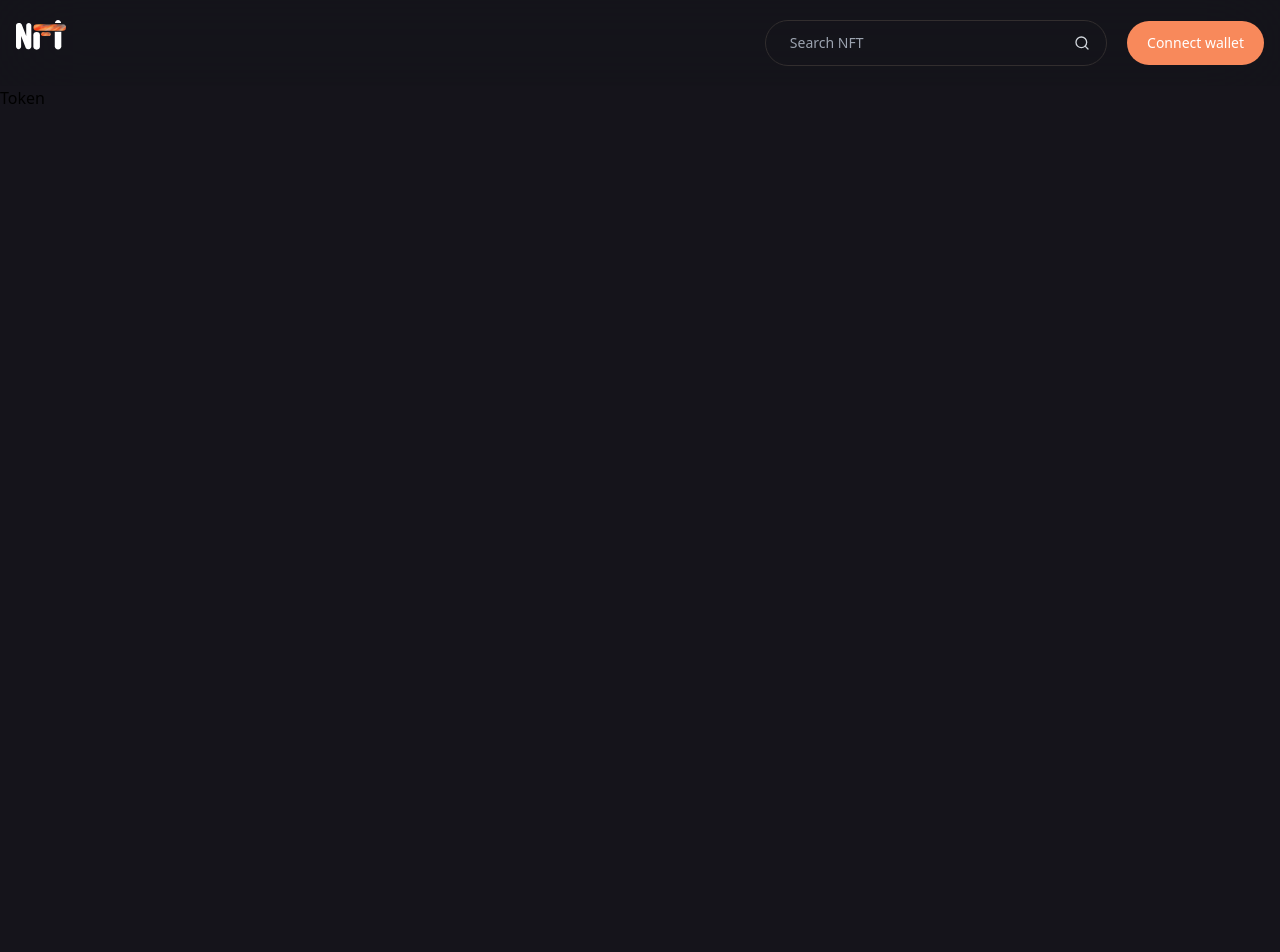
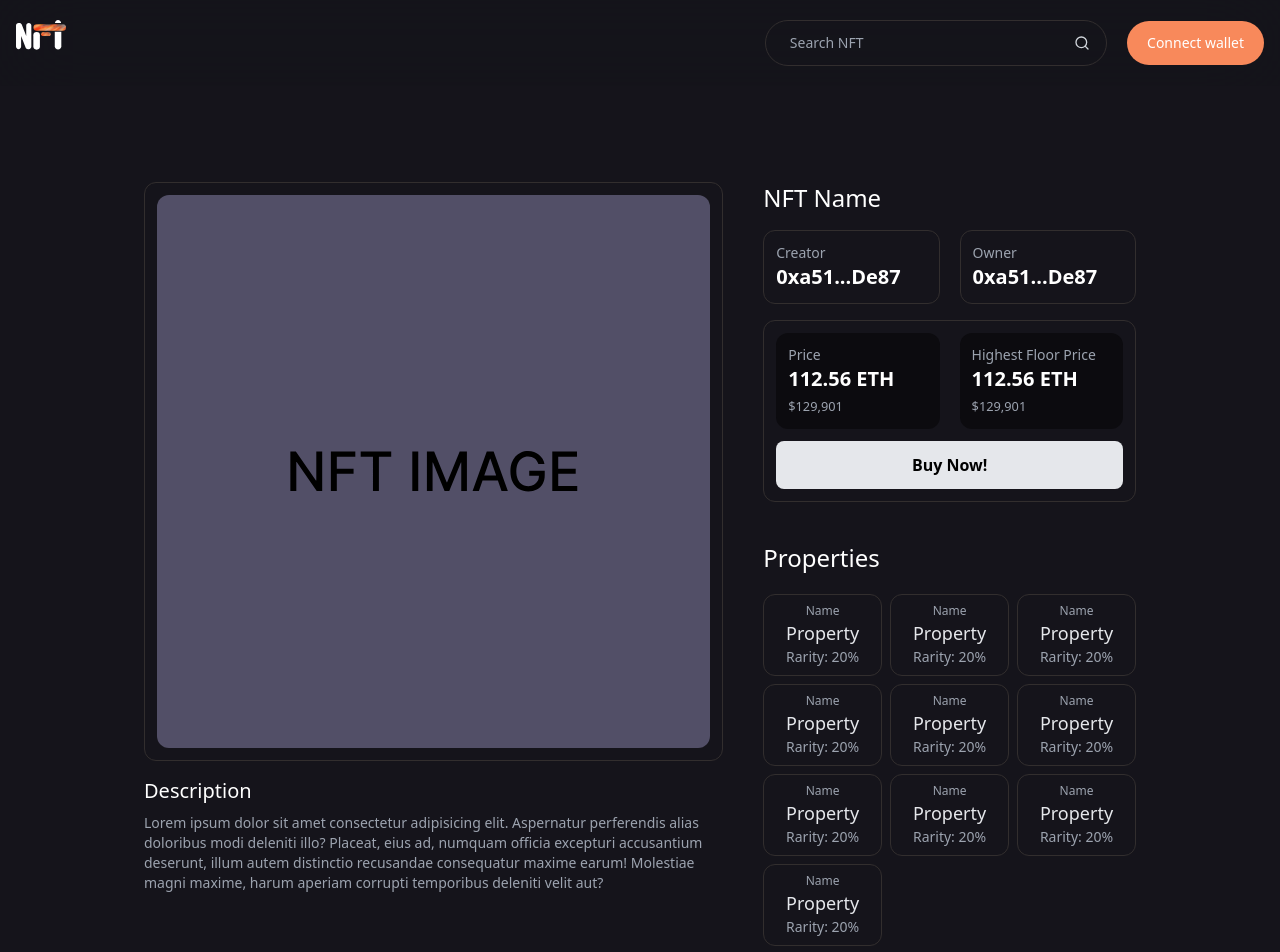
Before and after one commit to scluzive-bastine/nifty, a Next.js app: page /token/1 in a window 1280 px wide. Shown: the top 952 px of the page. Before the commit the page ends 800 px from the top, so only its background shows below. Built offline with nearby package versions, Linux system fonts and the light colour scheme.

Commit message:
Token details page added

```diff
--- a/pages/token/[slug].tsx
+++ b/pages/token/[slug].tsx
@@ -1,7 +1,76 @@
+import Image from 'next/image'
 import React from 'react'
+import holder from '@/images/holder.svg'
 
 const Token = () => {
-  return <div>Token</div>
+  return (
+    <main className='mx-auto max-w-screen-lg 2xl:max-w-screen-xl p-4 mt-20'>
+      <section className='grid grid-cols-1 md:grid-cols-5 lg:grid-cols-5 gap-10'>
+        <div className='col-auto md:col-span-3'>
+          <div className='border border-gray-20 p-3 relative rounded-xl'>
+            <Image
+              src={holder}
+              className='w-full h-full object-contain mx-auto rounded-xl'
+              alt='NFT'
+            />
+          </div>
+          <div className='mt-4'>
+            <h2 className='text-white text-xl'>Description</h2>
+            <p className='text-gray-400 text-sm mt-2'>
+              Lorem ipsum dolor sit amet consectetur adipisicing elit. Aspernatur perferendis alias
+              doloribus modi deleniti illo? Placeat, eius ad, numquam officia excepturi accusantium
+              deserunt, illum autem distinctio recusandae consequatur maxime earum! Molestiae magni
+              maxime, harum aperiam corrupti temporibus deleniti velit aut?
+            </p>
+          </div>
+        </div>
+        <div className='col-auto md:col-span-2'>
+          <div>
+            <h2 className='text-white text-xl lg:text-2xl'>NFT Name</h2>
+          </div>
+          <div className='grid grid-cols-2 gap-5 mt-4'>
+            <div className='border border-gray-20 p-3 rounded-xl'>
+              <h4 className='text-gray-400 text-sm'>Creator</h4>
+              <h2 className='text-white text-sm lg:text-xl font-semibold'>0xa51...De87</h2>
+            </div>
+            <div className='border border-gray-20 p-3 rounded-xl'>
+              <h4 className='text-gray-400 text-sm'>Owner</h4>
+              <h2 className='text-white text-sm lg:text-xl font-semibold'>0xa51...De87</h2>
+            </div>
+          </div>
+          <div className='mt-4 border border-gray-20 rounded-xl p-3'>
+            <div className='grid grid-cols-2 gap-5'>
+              <div className='bg-black-50 p-3 rounded-xl'>
+                <h4 className='text-gray-400 text-xs lg:text-sm'>Price</h4>
+                <h2 className='text-white text-sm lg:text-xl font-semibold'>112.56 ETH</h2>
+                <small className='text-gray-400'>$129,901</small>
+              </div>
+              <div className='bg-black-50 p-3 rounded-xl'>
+                <h4 className='text-gray-400 text-xs lg:text-sm'>Highest Floor Price</h4>
+                <h2 className='text-white text-sm lg:text-xl font-semibold'>112.56 ETH</h2>
+                <small className='text-gray-400'>$129,901</small>
+              </div>
+            </div>
+            <button className='w-full bg-gray-200 hover:bg-gray-300 transition duration-200 font-semibold text-black py-3 rounded-lg mt-3'>
+              Buy Now!
+            </button>
+          </div>
+          <div className='mt-10'>
+            <h2 className='text-white text-xl lg:text-2xl'>Properties</h2>
+            <div className='grid grid-cols-2 md:grid-cols-3 gap-2 mt-5'>
+              {[1, 2, 3, 4, 5, 6, 7, 8, 9, 10].map((index) => (
+                <div className='border border-gray-20 p-2 text-center rounded-xl' key={index}>
+                  <h4 className='text-gray-400 text-xs'>Name</h4>
+                  <h2 className='text-gray-200 text-sm lg:text-lg'>Property</h2>
+                  <p className='text-gray-400 text-xs lg:text-sm'>Rarity: 20%</p>
+                </div>
+              ))}
+            </div>
+          </div>
+        </div>
+      </section>
+    </main>
+  )
 }
 
 export default Token
```
